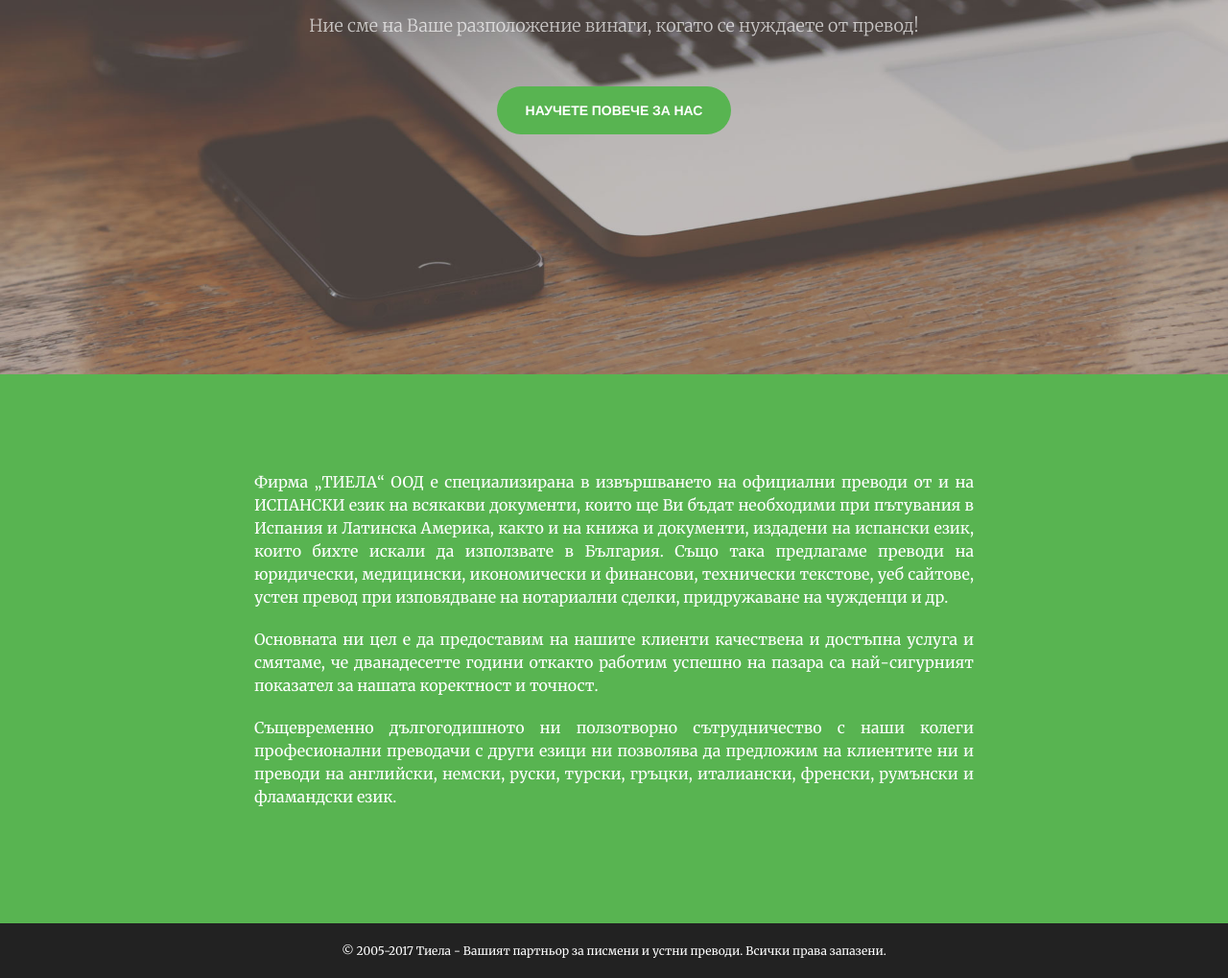
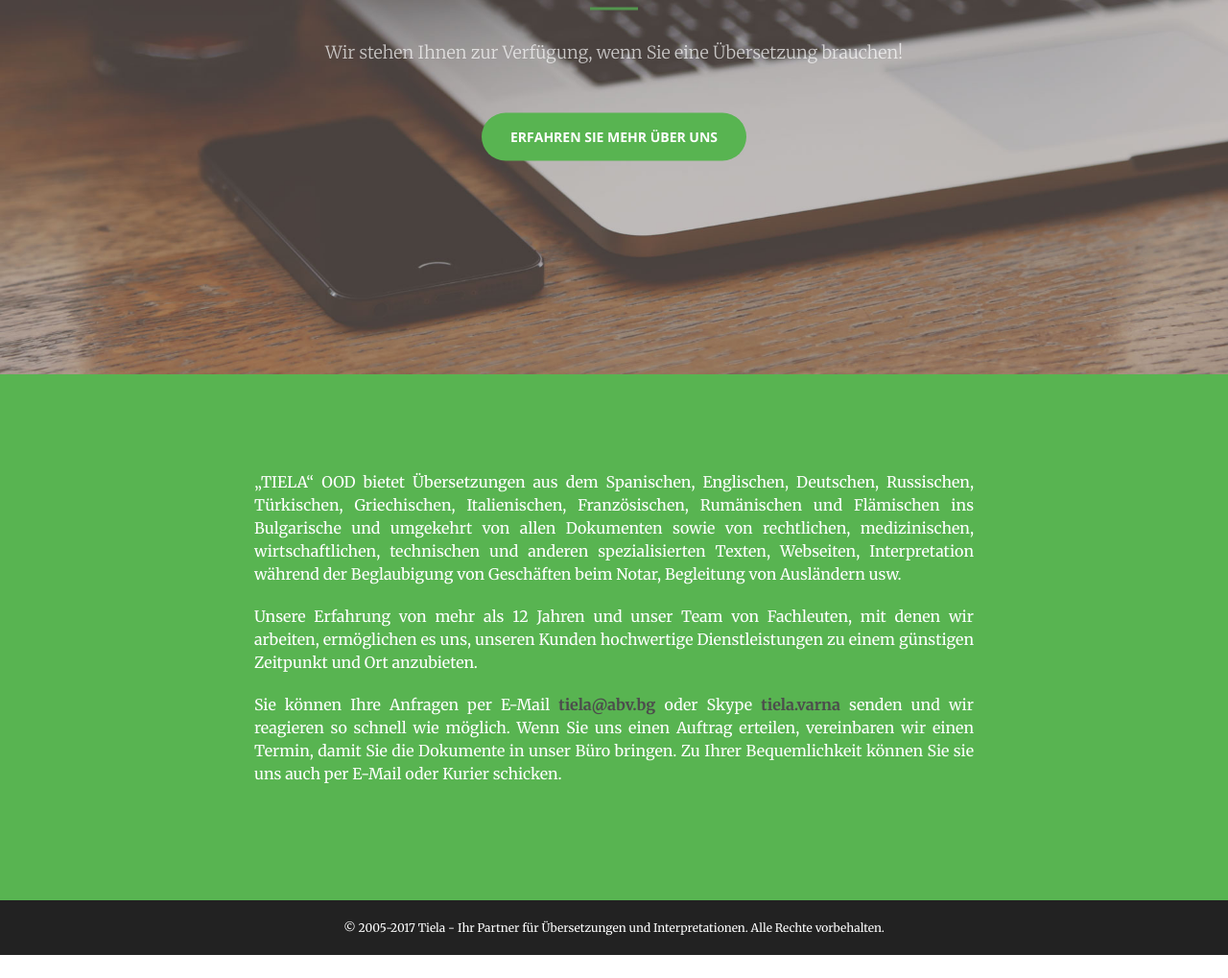
Before and after one commit to tiela/tiela.github.io, a website: page index-de.html in a window 1280 px wide. Shown: the part 410-1429 px from the top of the page at 96% size. After the commit the page ends 1405 px from the top, so only its background shows below. Drawn offline with nearby package versions, Linux system fonts and the light colour scheme.

Commit message:
De text
Addition of german text

```diff
--- a/index-de.html
+++ b/index-de.html
@@ -10,7 +10,7 @@
     <meta name="author" content="">
     <meta name="google-site-verification" content="lbQrTQzFj8e8hYt83cumFq9lR0GOgQXtsEu6Z0riKNk" />
 
-    <title>Тиела - Вашият партньор за писмени и устни преводи</title>
+    <title>Tiela - Ihr Partner für Übersetzungen und Interpretationen</title>
 
     <!-- Bootstrap Core CSS -->
     <link href="vendor/bootstrap/css/bootstrap.min.css" rel="stylesheet">
@@ -44,7 +44,7 @@
             <!-- Brand and toggle get grouped for better mobile display -->
             <div class="navbar-header">
                 <button type="button" class="navbar-toggle collapsed" data-toggle="collapse" data-target="#bs-example-navbar-collapse-1">
-                    <span class="sr-only">Навигация</span> Меню <i class="fa fa-bars"></i>
+                    <span class="sr-only">Navigation</span> Menü <i class="fa fa-bars"></i>
                 </button>
                 <a class="navbar-brand page-scroll" href="#page-top"></a>
             </div>
@@ -67,10 +67,10 @@
     <header>
         <div class="header-content">
             <div class="header-content-inner">
-                <h1 id="homeHeading">Тиела - Вашият партньор за писмени и устни преводи</h1>
+                <h1 id="homeHeading">Tiela - Ihr Partner für Übersetzungen und Interpretationen</h1>
                 <hr>
-                <p>Ние сме на Ваше разположение винаги, когато се нуждаете от превод!</p>
-                <a href="#about" class="btn btn-primary btn-xl page-scroll">Научете повече за нас</a>
+                <p>Wir stehen Ihnen zur Verfügung, wenn Sie eine Übersetzung brauchen!</p>
+                <a href="#about" class="btn btn-primary btn-xl page-scroll">Erfahren Sie mehr über uns</a>
             </div>
         </div>
     </header>
@@ -80,13 +80,13 @@
             <div class="row">
                 <div class="col-lg-8 col-lg-offset-2 text-justify">
                     <p>
-                        Фирма „ТИЕЛА“ ООД е специализирана в извършването на официални преводи от и на ИСПАНСКИ език на всякакви документи, които ще Ви бъдат необходими при пътувания в Испания и Латинска Америка, както и на книжа и документи, издадени на испански език, които бихте искали да използвате в България. Също така предлагаме преводи на юридически, медицински, икономически и финансови, технически текстове, уеб сайтове, устен превод при изповядване на нотариални сделки, придружаване на чужденци и др.
+                        „TIELA“ OOD bietet Übersetzungen aus dem Spanischen, Englischen, Deutschen, Russischen, Türkischen, Griechischen, Italienischen, Französischen, Rumänischen und Flämischen ins Bulgarische und umgekehrt von allen Dokumenten sowie von rechtlichen, medizinischen, wirtschaftlichen, technischen und anderen spezialisierten Texten, Webseiten, Interpretation während der Beglaubigung von Geschäften beim Notar, Begleitung von Ausländern usw.
                     </p>
                     <p>
-                        Oсновната ни цел е да предоставим на нашите клиенти качествена и достъпна услуга и смятаме, че дванадесетте години откакто работим успешно на пазара са най-сигурният показател за нашата коректност и точност.
+                        Unsere Erfahrung von mehr als 12 Jahren und unser Team von Fachleuten, mit denen wir arbeiten, ermöglichen es uns, unseren Kunden hochwertige Dienstleistungen zu einem günstigen Zeitpunkt und Ort anzubieten.
                     </p>
                     <p>
-                        Същевременно дългогодишното ни ползотворно сътрудничество с наши колеги професионални преводачи с други езици ни позволява да предложим на клиентите ни и преводи на английски, немски, руски, турски, гръцки, италиански, френски, румънски и фламандски език.
+                        Sie können Ihre Anfragen per E-Mail <span class="bg-black text-bold">tiela@abv.bg</span> oder Skype <span class="bg-black text-bold">tiela.varna</span> senden und wir reagieren so schnell wie möglich. Wenn Sie uns einen Auftrag erteilen, vereinbaren wir einen Termin, damit Sie die Dokumente in unser Büro bringen. Zu Ihrer Bequemlichkeit können Sie sie uns auch per E-Mail oder Kurier schicken.
                     </p>
                 </div>
             </div>
@@ -97,7 +97,7 @@
         <div class="container text-center">
             <div class="call-to-action">
                 &copy; 2005-<script type="text/javascript"> var d = new Date(); document.write(d.getFullYear()) </script>
-                Тиела - Вашият партньор за писмени и устни преводи. Всички права запазени.
+                Tiela - Ihr Partner für Übersetzungen und Interpretationen. Alle Rechte vorbehalten.
             </div>
         </div>
     </aside>
```
Also changed, not shown: index-en.html (+1 -1 lines).
